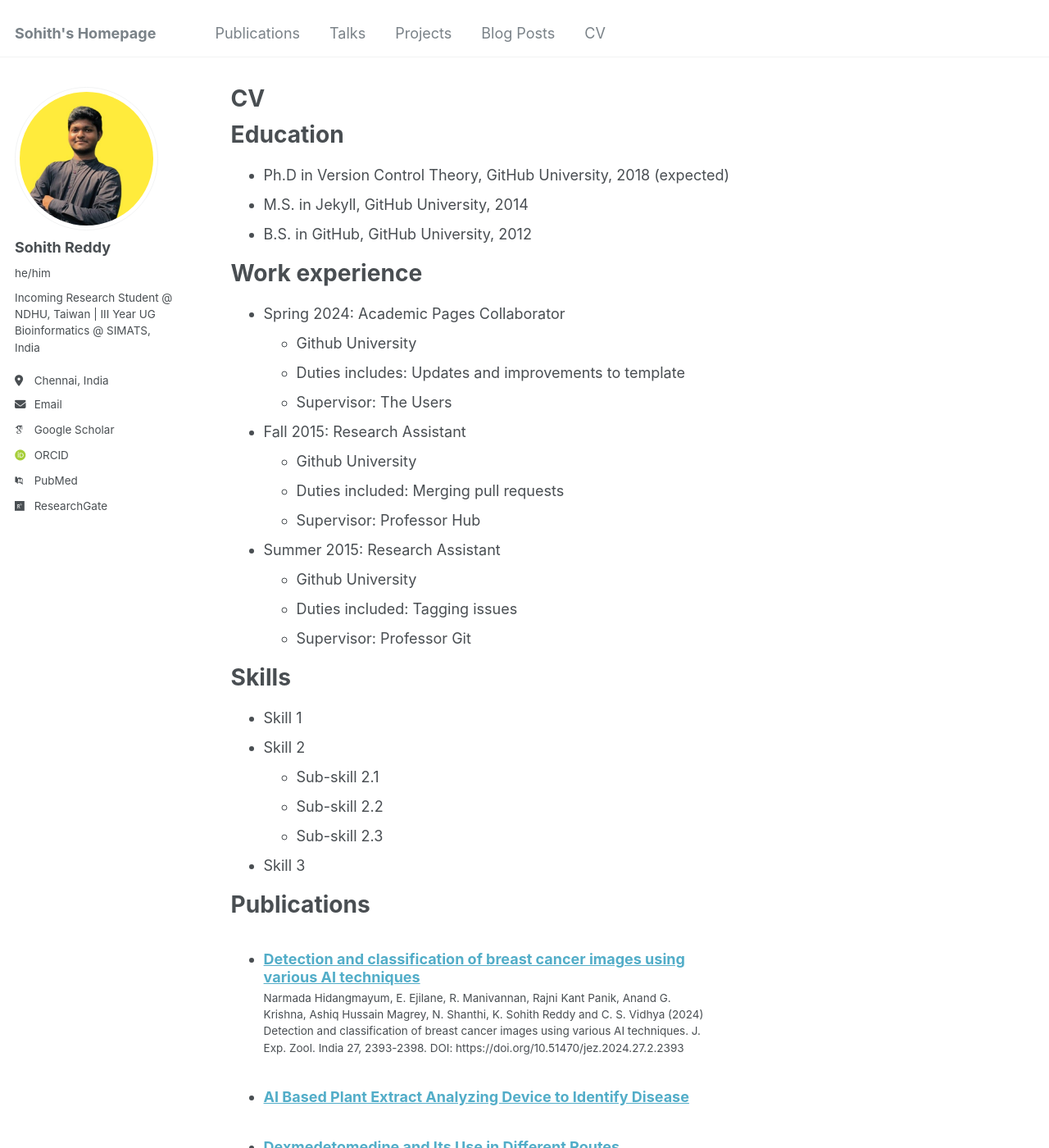
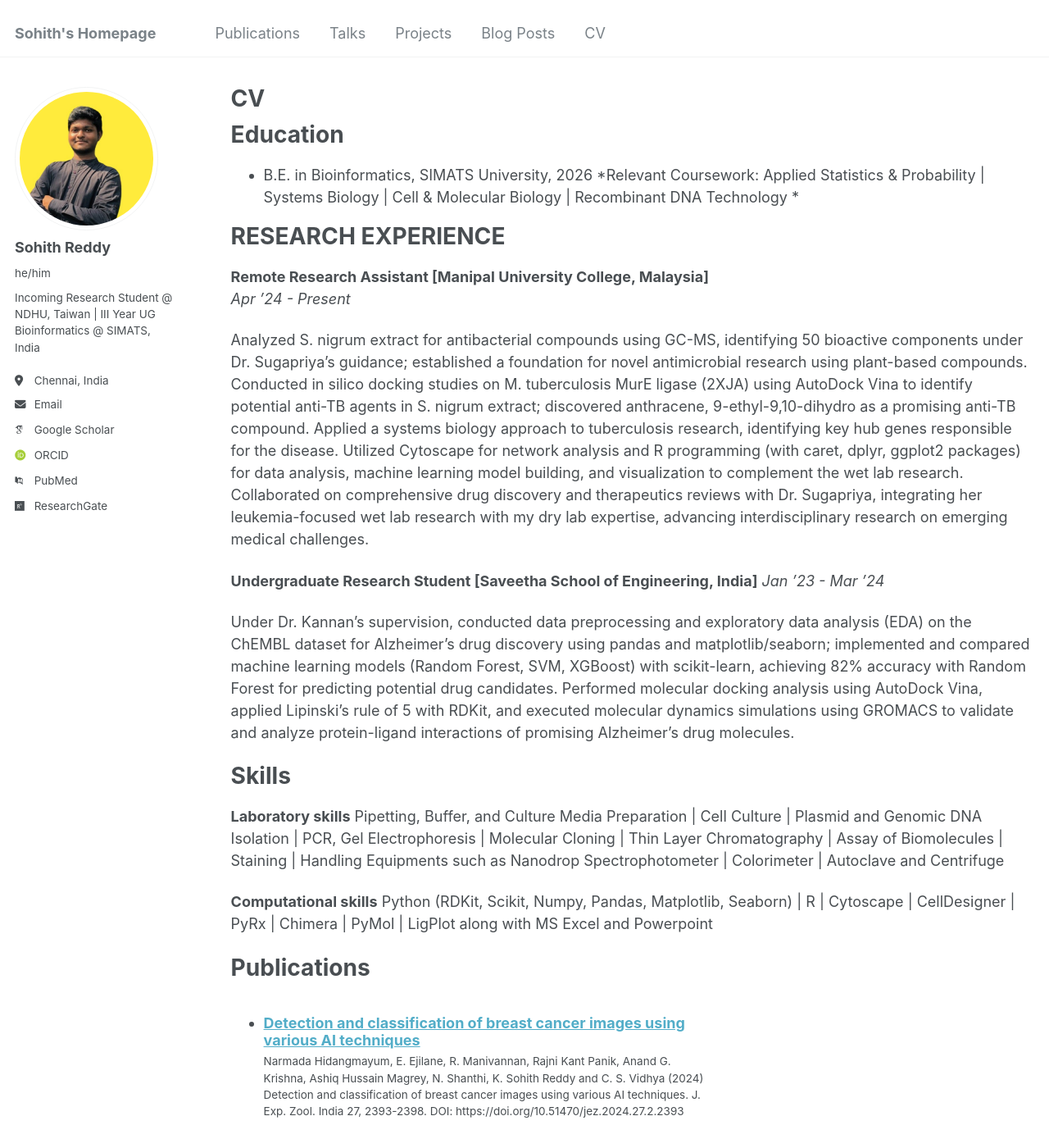
Before and after one commit to sohithpydev/sohith, a Jekyll site: the page built from _pages/cv.md, in a window 1280 px wide and 1400 px high. Shown: the whole window at 82% size. Built offline with Jekyll 4.4.1, drawn with Linux system fonts in a browser that asks for light colours; some web fonts are replaced.

Commit message:
Update cv.md

```diff
--- a/_pages/cv.md
+++ b/_pages/cv.md
@@ -11,35 +11,33 @@ redirect_from:
 
 Education
 ======
-* Ph.D in Version Control Theory, GitHub University, 2018 (expected)
-* M.S. in Jekyll, GitHub University, 2014
-* B.S. in GitHub, GitHub University, 2012
+* B.E. in Bioinformatics, SIMATS University, 2026
+*Relevant Coursework: Applied Statistics & Probability | Systems Biology | Cell & Molecular Biology | Recombinant DNA Technology *
 
-Work experience
+
+RESEARCH EXPERIENCE
 ======
-* Spring 2024: Academic Pages Collaborator
-  * Github University
-  * Duties includes: Updates and improvements to template
-  * Supervisor: The Users
+**Remote Research Assistant [Manipal University College, Malaysia]**
+*Apr ’24 - Present*
 
-* Fall 2015: Research Assistant
-  * Github University
-  * Duties included: Merging pull requests
-  * Supervisor: Professor Hub
+Analyzed S. nigrum extract for antibacterial compounds using GC-MS, identifying 50 bioactive components under Dr. Sugapriya's guidance; established a foundation for novel antimicrobial research using plant-based compounds. Conducted in silico docking studies on M. tuberculosis MurE ligase (2XJA) using AutoDock Vina to identify potential anti-TB agents in S. nigrum extract; discovered anthracene, 9-ethyl-9,10-dihydro as a promising anti-TB compound.
+Applied a systems biology approach to tuberculosis research, identifying key hub genes responsible for the disease. Utilized Cytoscape for network analysis and R programming (with caret, dplyr, ggplot2 packages) for data analysis, machine learning model building, and visualization to complement the wet lab research.
+Collaborated on comprehensive drug discovery and therapeutics reviews with Dr. Sugapriya, integrating her leukemia-focused wet lab research with my dry lab expertise, advancing interdisciplinary research on emerging medical challenges.
 
-* Summer 2015: Research Assistant
-  * Github University
-  * Duties included: Tagging issues
-  * Supervisor: Professor Git
+**Undergraduate Research Student [Saveetha School of Engineering, India]**
+*Jan ’23 - Mar ’24*
+
+Under Dr. Kannan's supervision, conducted data preprocessing and exploratory data analysis (EDA) on the ChEMBL dataset for Alzheimer's drug discovery using pandas and matplotlib/seaborn; implemented and compared machine learning models (Random Forest, SVM, XGBoost) with scikit-learn, achieving 82% accuracy with Random Forest for predicting potential drug candidates.
+Performed molecular docking analysis using AutoDock Vina, applied Lipinski's rule of 5 with RDKit, and executed molecular dynamics simulations using GROMACS to validate and analyze protein-ligand interactions of promising Alzheimer's drug molecules.
+
 
 Skills
 ======
-* Skill 1
-* Skill 2
-  * Sub-skill 2.1
-  * Sub-skill 2.2
-  * Sub-skill 2.3
-* Skill 3
+**Laboratory skills**
+Pipetting, Buffer, and Culture Media Preparation | Cell Culture | Plasmid and Genomic DNA Isolation | PCR, Gel Electrophoresis | Molecular Cloning | Thin Layer Chromatography | Assay of Biomolecules | Staining | Handling Equipments such as Nanodrop Spectrophotometer | Colorimeter | Autoclave and Centrifuge
+
+**Computational skills**
+Python (RDKit, Scikit, Numpy, Pandas, Matplotlib, Seaborn) | R | Cytoscape | CellDesigner | PyRx | Chimera | PyMol | LigPlot along with MS Excel and Powerpoint
 
 Publications
 ======
```
